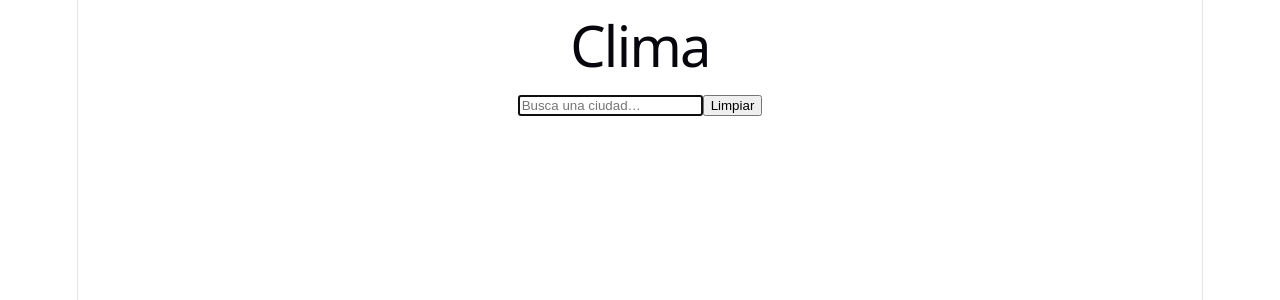
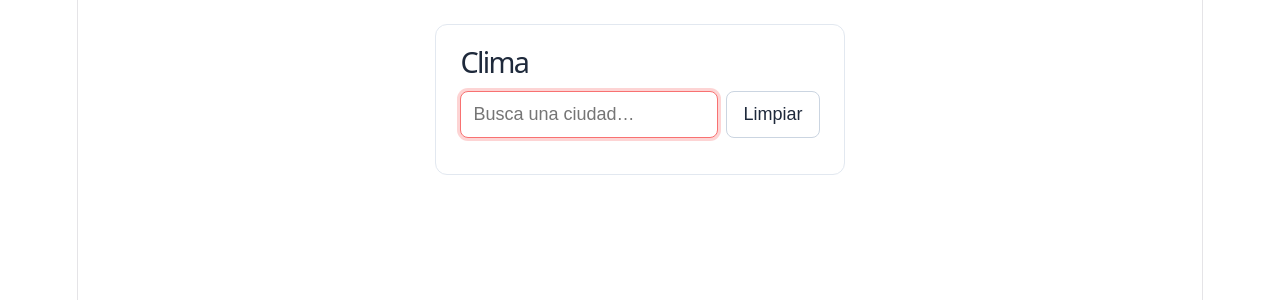
Before and after one commit to YulianOrtega1152485/clima-react, a React (Vite) app: page / in a window 1280 px wide. Shown: the top 300 px of the page. Built offline with nearby package versions, Linux system fonts and the light colour scheme.

Commit message:
Paso 7: estilos con App.css

```diff
--- a/src/App.css
+++ b/src/App.css
@@ -0,0 +1,151 @@
+.app {
+  max-width: 720px;
+  margin: 24px auto;
+  padding: 24px;
+  box-sizing: border-box;
+  background: #fff;
+  color: #1e293b;
+  border: 1px solid #e2e8f0;
+  border-radius: 12px;
+  text-align: left;
+  font-family: system-ui, "Segoe UI", Roboto, sans-serif;
+}
+
+.app h1 {
+  margin: 0 0 16px;
+  font-size: 1.6rem;
+  color: #1e293b;
+}
+
+/* Buscador */
+.buscador {
+  display: flex;
+  gap: 8px;
+  margin-bottom: 12px;
+}
+
+.buscador input {
+  flex: 1;
+  padding: 12px;
+  font-size: 1rem;
+  border: 1px solid #cbd5e1;
+  border-radius: 8px;
+  background: #fff;
+  color: #1e293b;
+}
+
+.buscador input:focus {
+  outline: none;
+  border-color: #f87171;
+  box-shadow: 0 0 0 3px rgba(248, 113, 113, 0.3);
+}
+
+.buscador button {
+  padding: 0 16px;
+  font-size: 1rem;
+  border: 1px solid #cbd5e1;
+  border-radius: 8px;
+  background: #fff;
+  color: #1e293b;
+  cursor: pointer;
+}
+
+.buscador button:hover {
+  background: #f1f5f9;
+}
+
+/* Lista de ciudades */
+.ciudades {
+  list-style: none;
+  margin: 0 0 16px;
+  padding: 0;
+}
+
+.ciudades button {
+  width: 100%;
+  padding: 10px 12px;
+  border: none;
+  border-radius: 6px;
+  background: transparent;
+  color: #1e293b;
+  font-size: 1rem;
+  text-align: left;
+  cursor: pointer;
+}
+
+.ciudades button:hover {
+  background: #f1f5f9;
+}
+
+.ciudades .activa button {
+  background: #eef2f7;
+  font-weight: 700;
+}
+
+/* Mensajes */
+.mensaje {
+  margin: 8px 0 16px;
+  color: #64748b;
+}
+
+.mensaje.error {
+  color: #b91c1c;
+}
+
+/* Pronóstico */
+.pronostico {
+  padding: 20px;
+  border: 1px solid #e2e8f0;
+  border-radius: 10px;
+}
+
+.pronostico h2 {
+  margin: 0 0 8px;
+  font-size: 1.3rem;
+  color: #1e293b;
+}
+
+.actual {
+  display: flex;
+  flex-wrap: wrap;
+  align-items: baseline;
+  gap: 6px;
+  margin: 0 0 16px;
+}
+
+.temperatura {
+  font-size: 2.2rem;
+  font-weight: 700;
+}
+
+.resumen {
+  margin: 0 0 16px;
+  padding: 10px 12px;
+  background: #fefce8;
+  border-radius: 6px;
+  font-size: 0.95rem;
+}
+
+/* Siete días */
+.dias {
+  display: grid;
+  grid-template-columns: repeat(7, 1fr);
+  gap: 8px;
+}
+
+.dia {
+  display: flex;
+  flex-direction: column;
+  align-items: center;
+  gap: 4px;
+  padding: 8px 4px;
+  border: 1px solid #e2e8f0;
+  border-radius: 6px;
+  font-size: 0.9rem;
+}
+
+@media (max-width: 560px) {
+  .dias {
+    grid-template-columns: repeat(4, 1fr);
+  }
+}
```
